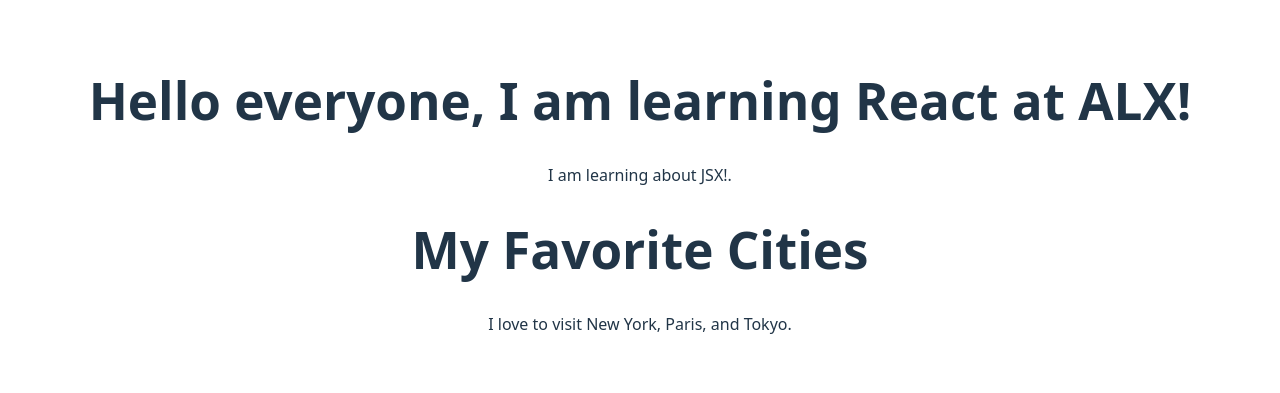
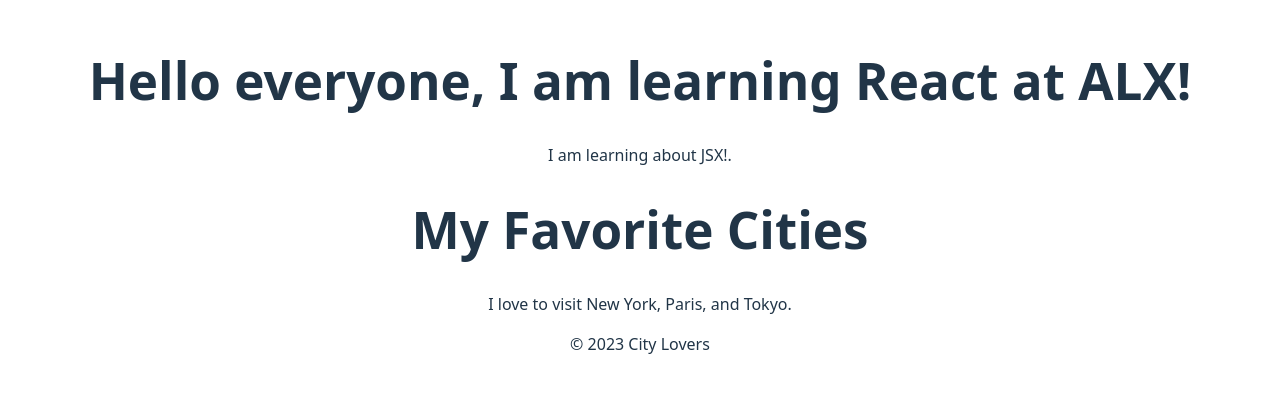
Before and after one commit to NonsoTheTechGuy/alx-fe-reactjs, a React (Vite) app in the folder alx-react-app/: page / in a window 1280 px wide. Shown: the part 205-598 px from the top of the page. Built offline with nearby package versions, Linux system fonts and the light colour scheme.

Commit message:
Objective: To Create Specific Components in a React Application, also to assemble multiple specific React components within a main application component.

```diff
--- a/alx-react-app/src/App.jsx
+++ b/alx-react-app/src/App.jsx
@@ -5,6 +5,7 @@
 import WelcomeMessage from './components/WelcomeMessage'
 import Header from './header'
 import MainContent from './MainContent'
+import Footer from './Footer'
 
 function App() {
   // const [count, setCount] = useState(0)
@@ -15,6 +16,7 @@
       <WelcomeMessage />
       <Header />
       <MainContent />
+      <Footer />
     </div>
     )
   }
--- /dev/null
+++ b/alx-react-app/src/Footer.jsx
@@ -0,0 +1,11 @@
+function Footer() {
+    return (
+        <div>
+            <footer>
+                <p>© 2023 City Lovers</p>
+            </footer>
+        </div>
+    );
+
+}
+export default Footer;
```
Also changed, not shown: alx-react-app/src/components/Footer.jsx (deleted).
